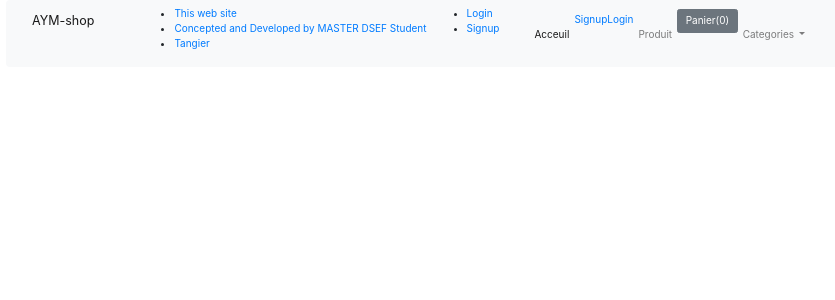
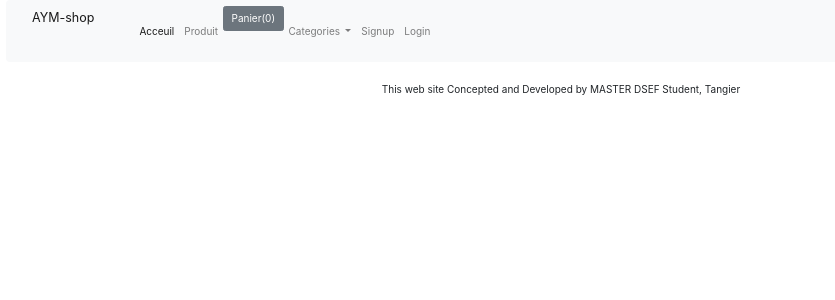
Before and after one commit to ecomdjango/ecomm, a Django app: page /category in a window 1280 px wide. Shown: the top 300 px of the page, without its empty margins (79-914 px from the left). Run offline with Django 5.2, Linux system fonts and the light colour scheme; some libraries are stand-ins or nearby versions.

Commit message:
commandes section with delivery

```diff
--- a/shop/templates/shop/base.html
+++ b/shop/templates/shop/base.html
@@ -25,54 +25,11 @@
                       <span class="navbar-toggler-icon"></span>
                     </button>
                  <div id="top-header">
-        <div class="container">
-            <ul class="header-links pull-left">
-                <li><a href=" "><i class="fa fa-phone"></i> This web site</a></li>
-                <li><a href="#"><i class="fa fa-envelope-o"></i> Concepted and Developed by MASTER DSEF Student</a></li>
-                <li><a href="#"><i class="fa fa-map-marker"></i> Tangier </a></li>
-            </ul>
-            <ul class="header-links pull-right">
-                {% if request.session.Customer %}
-                <h1 style="color: white;">Hello, {{ customer_name }}! 🌟</h1>
-                <form method="post" action="{% url 'logout' %}">
-                    {% csrf_token %}
-                    <li>
-                        <button type="submit" class="btn btn-link logout-button"><i class="fa fa-user-o"></i>
-                            Logout
-                        </button>
-                    </li>
-
-                    <li class="nav-item dropdown">
-                        <select class="form-select" onchange="window.location.href=this.value">
-                            <option value="" selected disabled>My Orders</option>
-                            {% for order in orders %}
-                            <option value="{% url 'order_detail' order_id=order.id %}">Order ID: {{ order.id }}</option>
-                            {% endfor %}
-                        </select>
-                    </li>
-
-                </form>
-
-
-                {% else %}
-                <li><a href="{% url 'login.html' %}"><i class="fa fa-sign-in" aria-hidden="true"></i> Login </a></li>
-                <li><a href="{% url 'inscription.html' %}"><i class="fa fa-user-o"></i> Signup</a></li>
-
-
-                {% endif %}
-
-
-            </ul>
-        </div>
     </div>
                     <div class="collapse navbar-collapse" id="navbarNavDropdown">
                       <ul class="navbar-nav">
                         <li class="nav-item active">
                           <a class="nav-link" href="{% url 'home' %}">Acceuil <span class="sr-only">(current)</span></a>
-                <li><a href="{% url 'inscription.html' %}"><i class="fa fa-user-o"></i> Signup</a></li>
-
-                <li><a href="{% url 'login.html' %}"><i class="fa fa-sign-in" aria-hidden="true"></i> Login </a></li>
-
                         </li>
                         <li class="nav-item">
                           <a class="nav-link" href="{% url 'product' %}">Produit</a>
@@ -93,6 +50,20 @@
                             {% endfor %}
                           </div>
                         </li>
+                      {% if request.session.Customer %}
+                          <li class="nav-item"><a class="nav-link" href="{% url 'commandes' %}"><i class="fa fa-user-o"></i>Mes Commandes</a></li>
+                            <form method="post" action="{% url 'logout' %}">
+                                {% csrf_token %}
+                                <li class="nav-item">
+                                    <button style="background: none; border: none; outline: none; box-shadow: none;" type="submit" class="nav-link"><i class="fa fa-user-o"></i>
+                                        Logout
+                                    </button>
+                                </li>
+                            </form>
+                      {% else %}
+                        <li class="nav-item"><a class="nav-link" href="{% url 'inscription.html' %}"><i class="fa fa-user-o"></i> Signup</a></li>
+                        <li class="nav-item"><a class="nav-link" href="{% url 'login.html' %}"><i class="fa fa-sign-in" aria-hidden="true"></i> Login </a></li>
+                      {% endif %}
                       </ul>
                     </div>
                   </nav>
@@ -101,7 +72,13 @@
 
 
         {% block content %}{% endblock %}
+        <footer>
+            <div style="text-align: center;">
+                This web site Concepted and Developed by MASTER DSEF Student, Tangier
+            </div>
+        </footer>
     </div>
+
 
 
 
--- a/shop/urls.py
+++ b/shop/urls.py
@@ -1,10 +1,11 @@
 from django.urls import path
-from shop.views import index, detail, checkout, confirmation, category,Signup,Login
+from shop.views import index, detail, checkout, confirmation, category,Signup,Login, commandes
 from django.contrib.auth.views import LogoutView
 
 urlpatterns = [
     path('', index, name='home'),
     path('', index, name='product'),
+    path('commandes', commandes, name='commandes'),
     path('<int:myid>', detail, name="detail"),
     path('checkout', checkout, name="checkout"),
     path('confirmation', confirmation, name="confirmation" ),
--- a/shop/views.py
+++ b/shop/views.py
@@ -1,6 +1,6 @@
 #from contextlib import _RedirectStream
 from django.shortcuts import render, redirect
-from .models import Product, Commande, Category,Customer
+from .models import Product, Commande, Category, Customer
 from django.core.paginator import Paginator
 from django.shortcuts import render, redirect
 from django.contrib.auth.hashers import make_password
@@ -8,6 +8,7 @@ from django.shortcuts import render , redirect , HttpResponseRedirect
 from django.views import View
 from django.contrib.auth.hashers import  check_password
 from django.shortcuts import render, redirect
+import json
 
 # Create your views here.
 def index(request):
@@ -20,9 +21,20 @@ def index(request):
     product_object = paginator.get_page(page)
     return render(request, 'shop/index.html', {'product_object': product_object})
 
+
 def detail(request, myid):
     product_object = Product.objects.get(id=myid)
     return render(request, 'shop/detail.html', {'product': product_object})
+
+
+def commandes(request):
+    mes_commandes = Commande.objects.filter(email=request.session['Customer_email'])
+    parsed_commandes = []
+    for commande in mes_commandes:
+        items_dict = json.loads(commande.items)
+        parsed_commandes.append((commande, items_dict))
+    return render(request, 'shop/commandes.html', {'commandes': parsed_commandes})
+
 
 def checkout(request):
     if request.method == "POST":
@@ -38,8 +50,11 @@ def checkout(request):
         com.save()
         return redirect('confirmation')
 
-
-    return render(request, 'shop/checkout.html')
+    if request.session['Customer']:
+        customer = Customer.objects.get(id=request.session['Customer'])
+    else:
+        customer = Customer.objects.get(id=1)
+    return render(request, 'shop/checkout.html', {'customer': customer})
 
 def confirmation(request):
     info = Commande.objects.all()[:1]
@@ -50,9 +65,6 @@ def confirmation(request):
 def category(request):
     categories = Category.objects.all()
     return render(request, 'shop/base.html', {'categories': categories})
-
-
-
 
 class Signup(View):
     def get(self, request):
@@ -125,6 +137,7 @@ class Login(View):
                 flag = check_password(password, customer.password)
                 if flag:
                     request.session['Customer'] = customer.id
+                    request.session['Customer_email'] = customer.email
 
                     if Login.return_url:
                         return HttpResponseRedirect(Login.return_url)
```
Also changed, not shown: shop/admin.py (+1 -6 lines), shop/models.py (+8 -18 lines), shop/templates/shop/checkout.html (+3 -4 lines), shop/templates/shop/commandes.html (added, +34 -0 lines), db.sqlite3, shop/migrations/0007_commande_livraison_delete_livraison.py (added).
